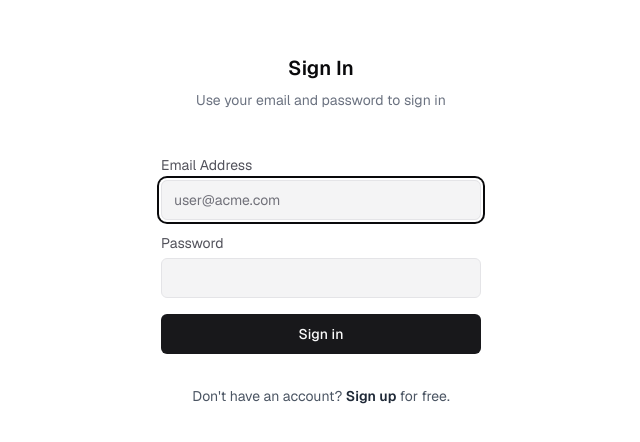
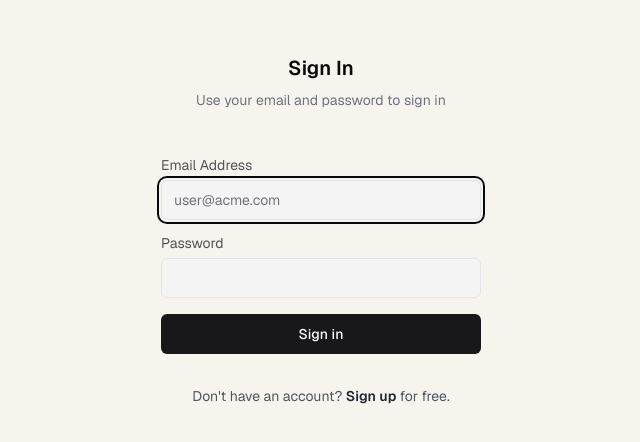
Before and after one commit to Pawsyears/pawyears-chatbot, a Next.js app: page /login in a window 1280 px wide. Shown: the part 170-612 px from the top of the page, without its empty margins (319-959 px from the left). Built offline with nearby package versions, Linux system fonts and the light colour scheme; no server answers; what bcrypt-ts would draw is missing.

Commit message:
Update globals.css

```diff
--- a/app/globals.css
+++ b/app/globals.css
@@ -24,7 +24,7 @@
 
 @layer base {
     :root {
-        --background: 0 0% 100%;
+        --background: 45 35% 95%;
         --foreground: 240 10% 3.9%;
         --card: 0 0% 100%;
         --card-foreground: 240 10% 3.9%;
@@ -59,7 +59,7 @@
         --sidebar-ring: 217.2 91.2% 59.8%;
     }
     .dark {
-        --background: 240 10% 3.9%;
+        --background: 35 25% 8%;
         --foreground: 0 0% 98%;
         --card: 240 10% 3.9%;
         --card-foreground: 0 0% 98%;
```
